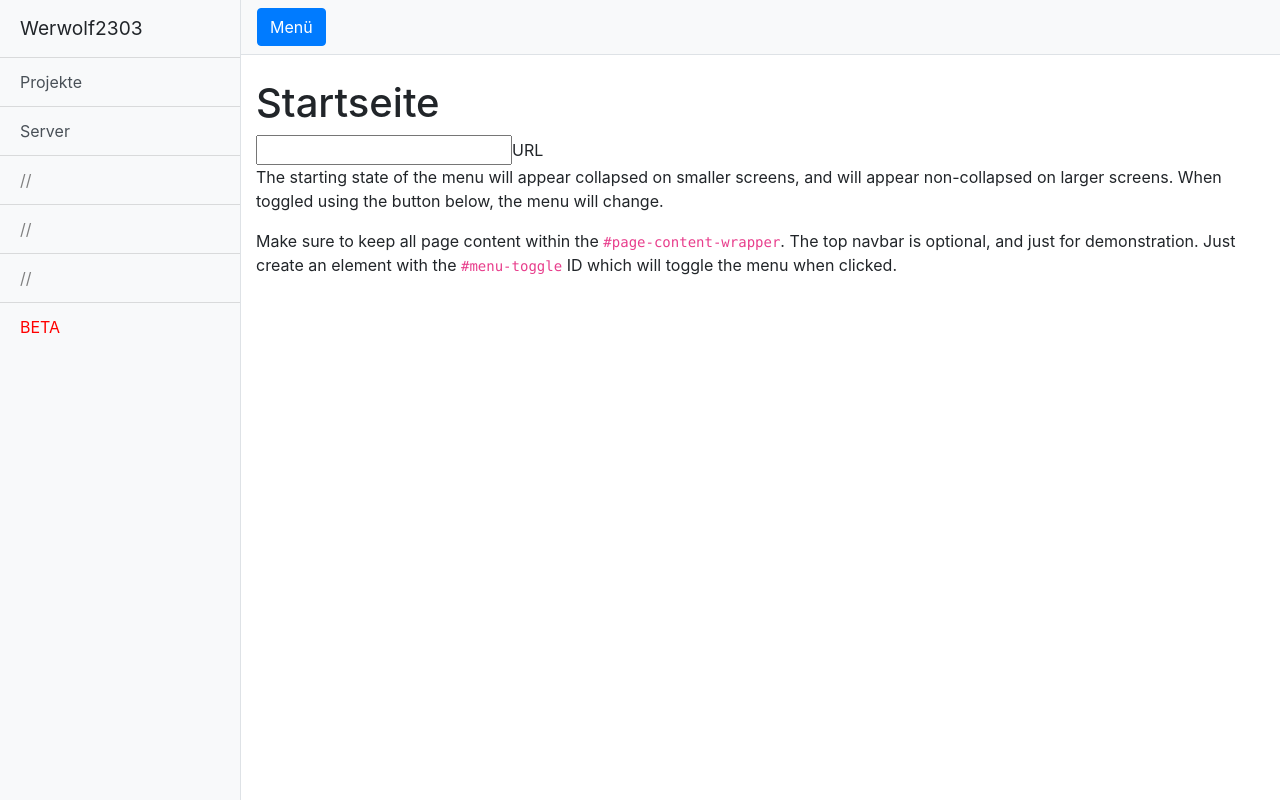
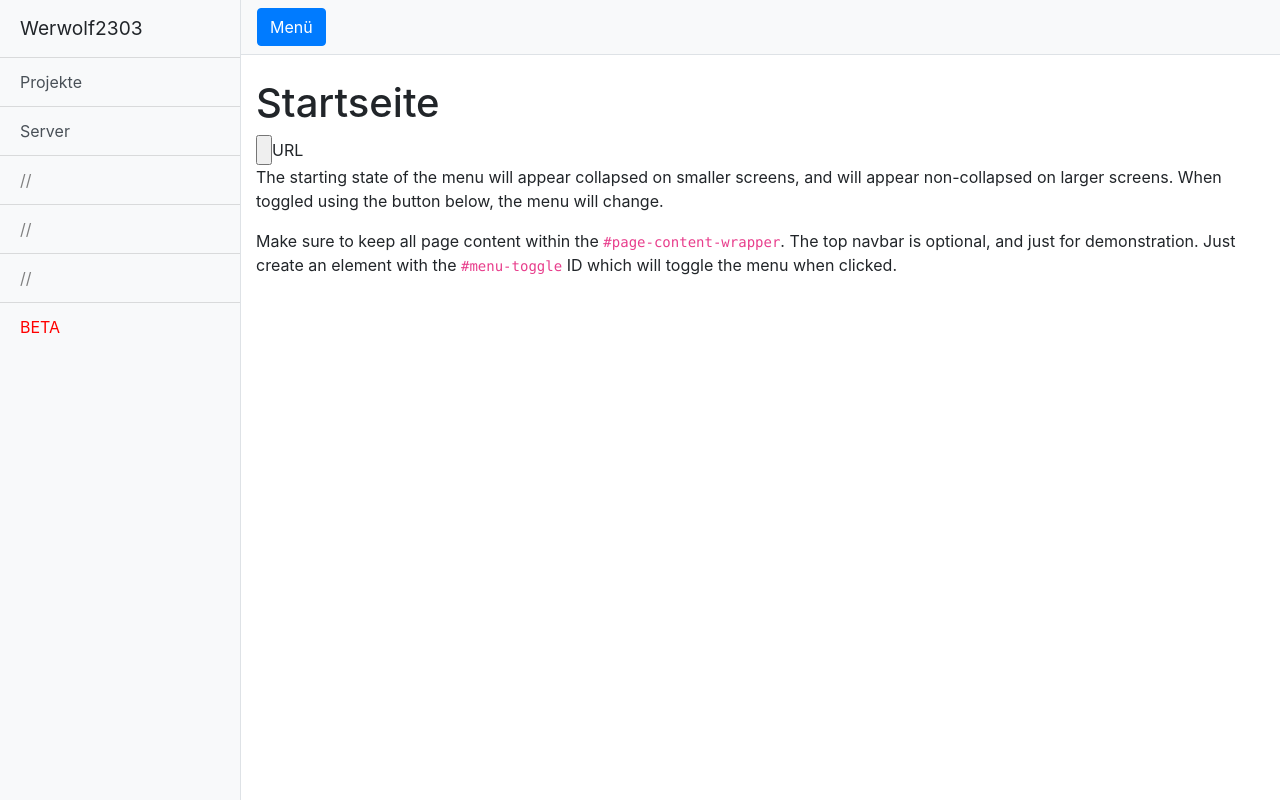
Before and after one commit to werwolf2303/werwolf2303.github.io, a website: page index.html in a window 1280 px wide. Drawn offline with Linux system fonts and the light colour scheme.

Commit message:
Update index.html

```diff
--- a/index.html
+++ b/index.html
@@ -49,7 +49,7 @@
 
       <div class="container-fluid">
         <h1 class="mt-4">Startseite</h1>
-		<input id="urlget" onclick="getUrlVars()">URL</input>
+		<input type ="button" id="urlget" onclick="getUrlVars()">URL</input>
         <p>The starting state of the menu will appear collapsed on smaller screens, and will appear non-collapsed on larger screens. When toggled using the button below, the menu will change.</p>
         <p>Make sure to keep all page content within the <code>#page-content-wrapper</code>. The top navbar is optional, and just for demonstration. Just create an element with the <code>#menu-toggle</code> ID which will toggle the menu when clicked.</p>
 	  </div>
```
